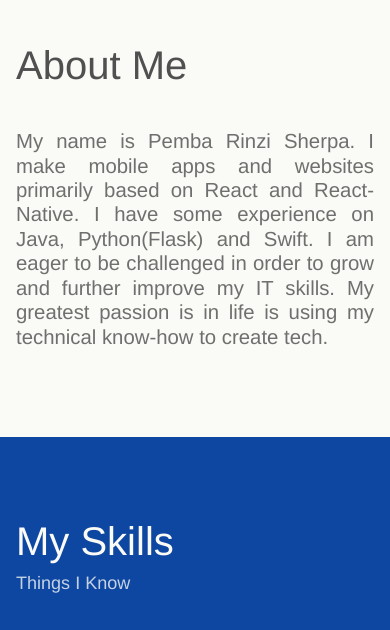
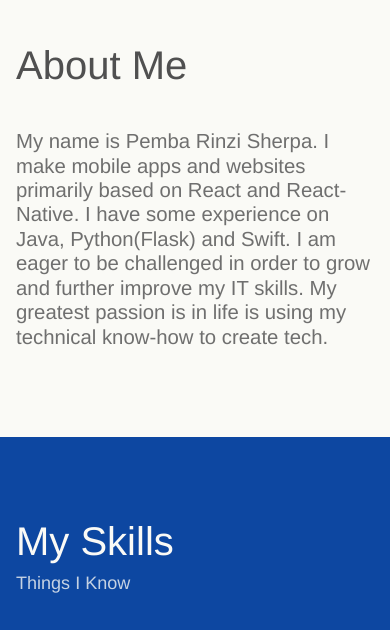
Before and after one commit to pemba007/Portfolio, a plain HTML site: page index.html in a window 390 px wide. Shown: the part 960-1590 px from the top of the page. Drawn offline with nearby package versions, Linux system fonts and the light colour scheme.

Commit message:
line height and footer

```diff
--- a/css/main.css
+++ b/css/main.css
@@ -7,6 +7,7 @@
 
 html {
   scroll-behavior: smooth;
+  line-height: 1.5;
 }
 
 body {
@@ -276,7 +277,7 @@ footer {
     padding-bottom: 4rem;
   }
   .about-me h5 {
-    text-align: justify;
+    text-align: left;
   }
   .about-me h2 {
     text-align: left;
@@ -377,9 +378,7 @@ footer {
   .about-me {
     padding-bottom: 4rem;
   }
-  .portfolio-logo-container {
-    padding: 0;
-  }
+
   .future-mission {
     flex-direction: row;
     padding-top: 4rem;
```
